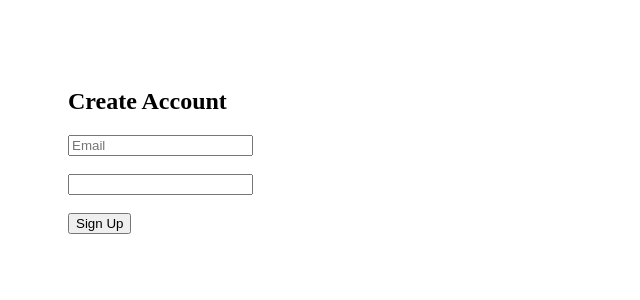
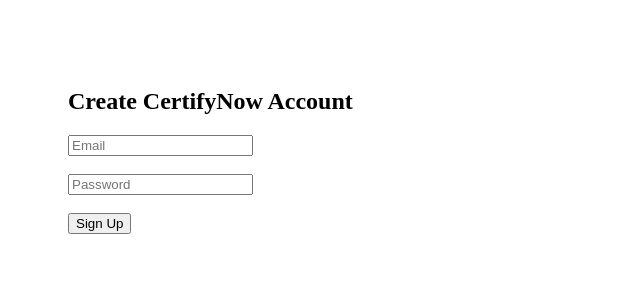
Before and after one commit to TPF-DEVESH/certifynow, a Next.js app in the folder frontend/: page /signup in a window 1280 px wide. Shown: the top 300 px of the page, without its empty margins (0-640 px from the left). Built offline with nearby package versions, Linux system fonts and the light colour scheme.

Commit message:
Update signup.js

```diff
--- a/frontend/pages/signup.js
+++ b/frontend/pages/signup.js
@@ -1,22 +1,32 @@
+const API = "http://localhost:5000";
+
 export default function Signup() {
   const submit = async () => {
     const email = document.getElementById("email").value;
     const password = document.getElementById("password").value;
 
-    await fetch("http://localhost:5000/api/auth/signup", {
+    const res = await fetch(`${API}/api/auth/signup`, {
       method: "POST",
       headers: { "Content-Type": "application/json" },
       body: JSON.stringify({ email, password })
     });
 
+    if (!res.ok) {
+      alert("Signup failed");
+      return;
+    }
+
+    alert("Account created. Please login.");
     window.location.href = "/login";
   };
 
   return (
     <div style={{ padding: 60 }}>
-      <h2>Create Account</h2>
+      <h2>Create CertifyNow Account</h2>
+
       <input id="email" placeholder="Email" /><br /><br />
-      <input id="password" type="password" /><br /><br />
+      <input id="password" type="password" placeholder="Password" /><br /><br />
+
       <button onClick={submit}>Sign Up</button>
     </div>
   );
```
